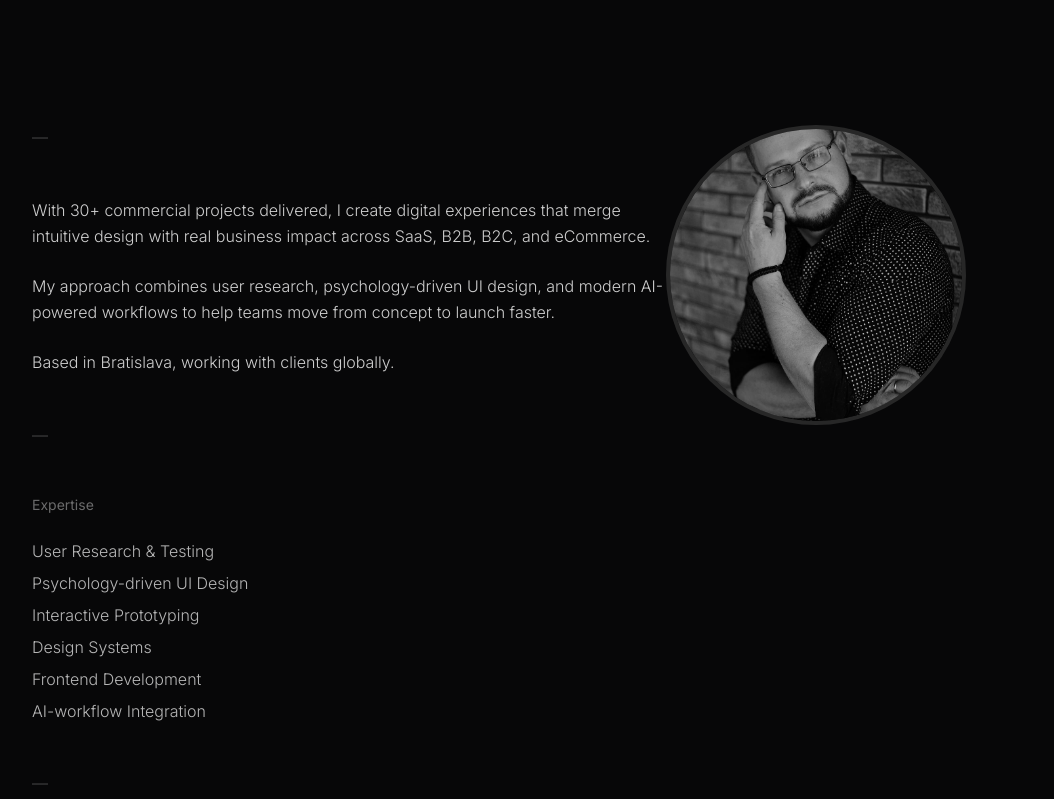
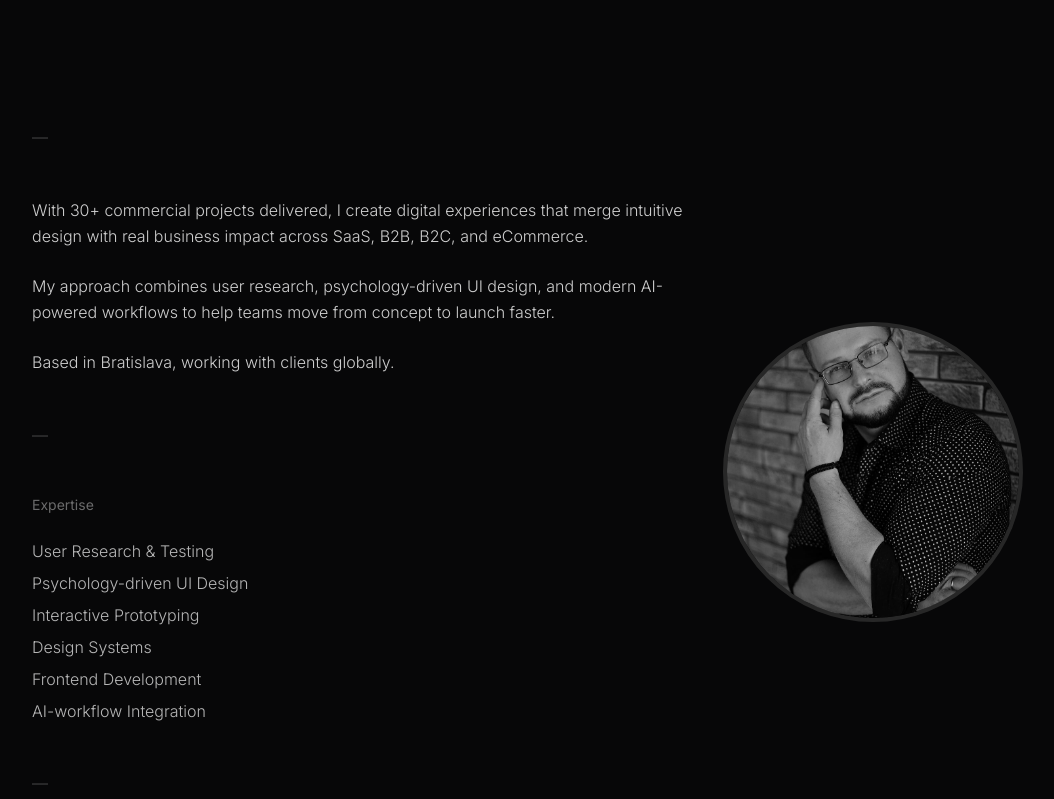
Before and after one commit to DanilGorbunov/portfolio, a Next.js app: page / in a window 1280 px wide. Shown: the part 2520-3319 px from the top of the page, without its empty margins (32-1086 px from the left). Built offline with nearby package versions, Linux system fonts and the light colour scheme.

Commit message:
Fix contact image alignment and positioning on main page

```diff
--- a/app/page.tsx
+++ b/app/page.tsx
@@ -122,7 +122,7 @@ export default function Home() {
       {/* About Section - WITH PHOTO */}
       <section className="py-40 px-6 bg-zinc-900/30">
         <div className="max-w-6xl mx-auto">
-          <div className="grid lg:grid-cols-[55%_45%] gap-25">
+          <div className="grid lg:grid-cols-[60%_40%] gap-25">
             <motion.div
               initial={{ opacity: 0, x: -20 }}
               whileInView={{ opacity: 1, x: 0 }}
@@ -175,9 +175,9 @@ export default function Home() {
               whileInView={{ opacity: 1, x: 0 }}
               transition={{ duration: 0.6, delay: 0.2 }}
               viewport={{ once: true }}
-              className="lg:sticky lg:top-30"
+              className="lg:sticky lg:top-30 flex items-center justify-center lg:justify-start mt-8 lg:mt-0"
             >
-              <div className="relative">
+              <div className="relative flex items-center justify-center">
                 <Image
                   src="/images/my_photo.jpg"
                   alt="Danil Gorbunov - Product Designer / Developer +AI"
```
